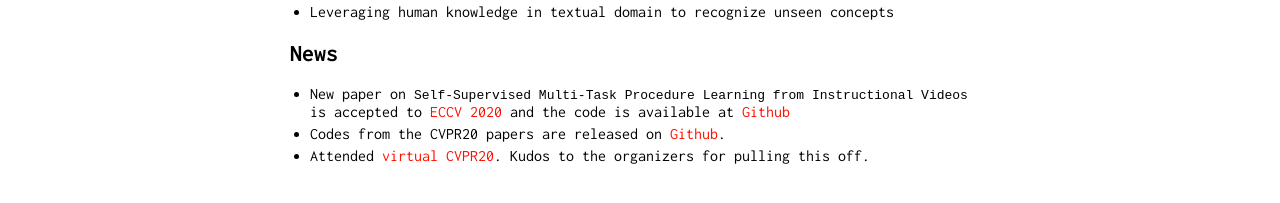
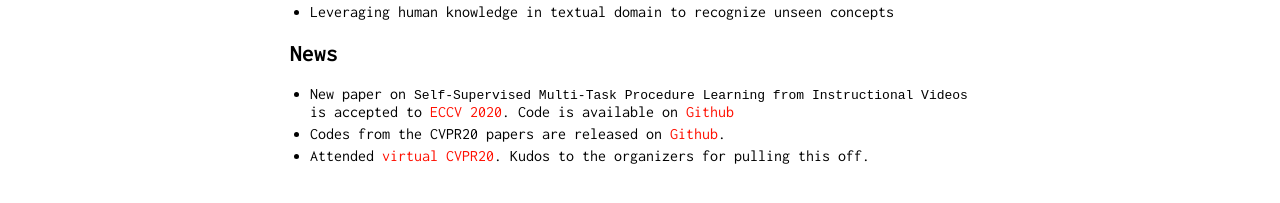
Before and after one commit to ZiweiXU/hbdat.github.io, a Jekyll site: the page built from index.md, in a window 1280 px wide. Shown: the part 445-648 px from the top of the page. Built offline with Jekyll 4.4.1, drawn with Linux system fonts in a browser that asks for light colours.

Commit message:
update news

````diff
--- a/index.md
+++ b/index.md
@@ -20,6 +20,6 @@
 + Leveraging human knowledge in textual domain to recognize unseen concepts
 
 ## News
-+ New paper on ```Self-Supervised Multi-Task Procedure Learning from Instructional Videos``` is accepted to [ECCV 2020](https://eccv2020.eu/) and the code is available at [Github](https://github.com/hbdat/eccv20_Multi_Task_Procedure_Learning)
++ New paper on ```Self-Supervised Multi-Task Procedure Learning from Instructional Videos``` is accepted to [ECCV 2020](https://eccv2020.eu/). Code is available on [Github](https://github.com/hbdat/eccv20_Multi_Task_Procedure_Learning)
 + Codes from the CVPR20 papers are released on [Github](https://github.com/hbdat).
 + Attended [virtual CVPR20](http://cvpr2020.thecvf.com/). Kudos to the organizers for pulling this off.
````
